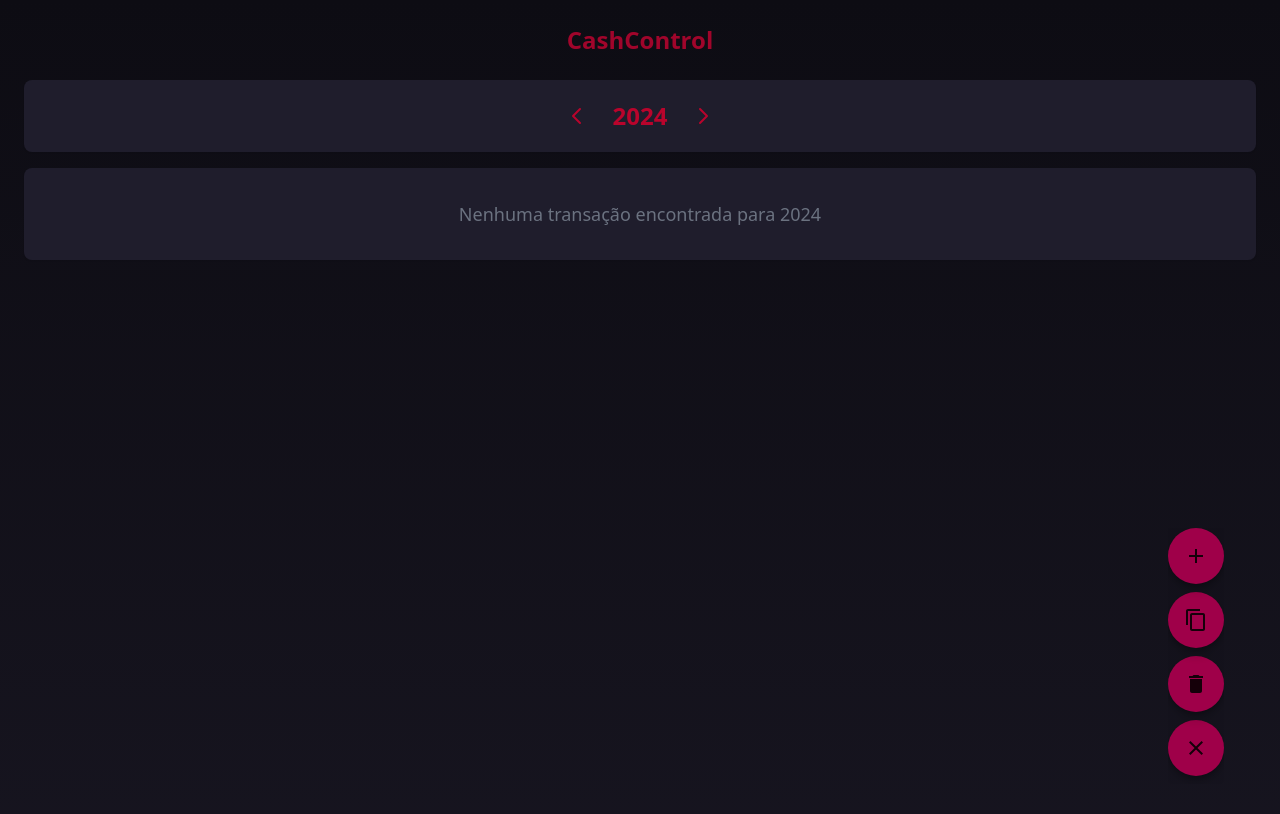
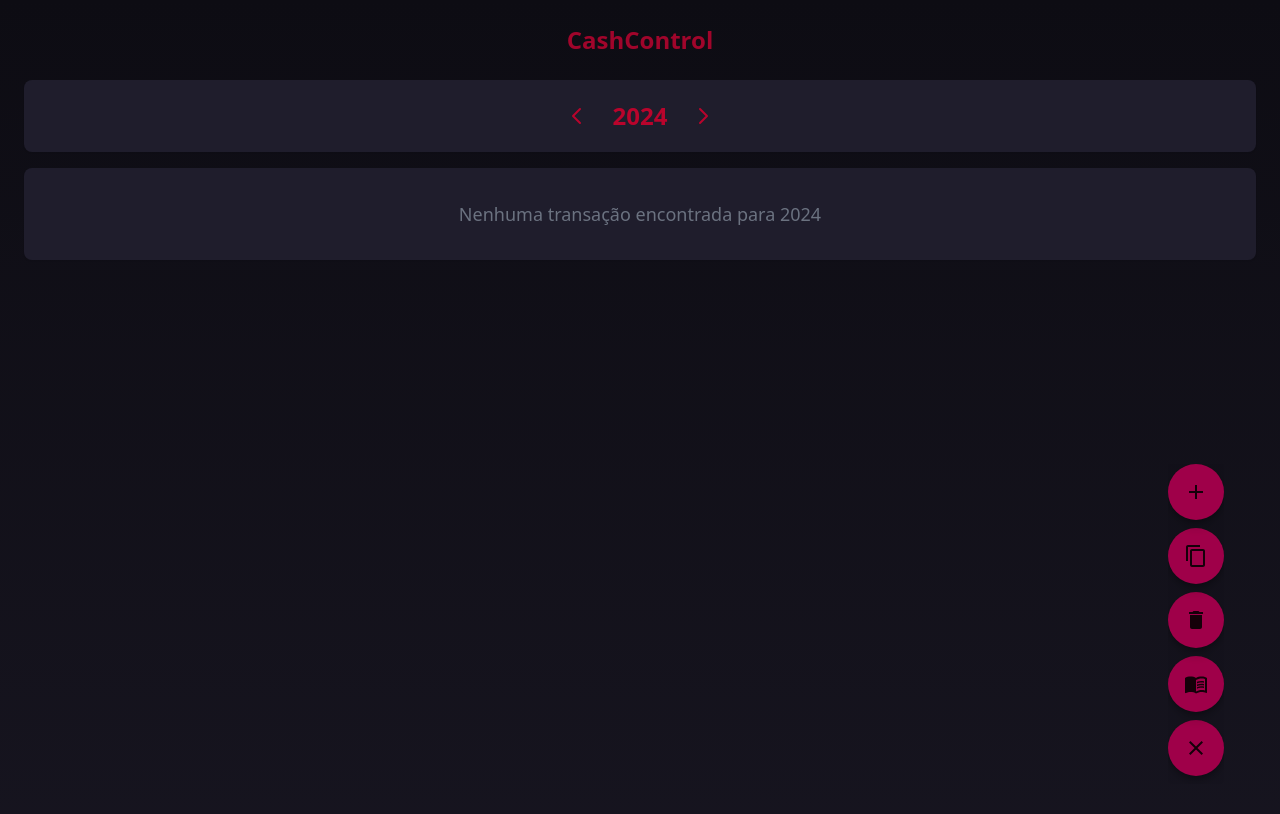
Before and after one commit to felipesantosdd/cash-control, a React app: page / in a window 1280 px wide. Both pictures are taken after a click on the button 1196 px from the left and 753 px from the top of the page. Shown: the top 814 px of the page. Built offline with nearby package versions, Linux system fonts and the light colour scheme; the HTML template or start-up script is replaced by a standard one.

Commit message:
feat/adição do botão para a documentação

```diff
--- a/src/components/MenuItem.jsx
+++ b/src/components/MenuItem.jsx
@@ -5,15 +5,46 @@ import ContentCopyIcon from "@mui/icons-material/ContentCopy";
 import DeleteIcon from "@mui/icons-material/Delete";
 import CloseIcon from "@mui/icons-material/Close";
 import MenuIcon from "@mui/icons-material/Menu";
+import MenuBookIcon from "@mui/icons-material/MenuBook";
+import { IconButton, Tooltip } from "@mui/material";
 
-const MenuAnimado = ({ onAddClick, onCloneClick, onDeleteClick }) => {
+const MenuAnimado = ({
+  onAddClick,
+  onCloneClick,
+  onDeleteClick,
+  openExternal,
+}) => {
   const [showMenu, setShowMenu] = useState(false);
 
   const menuItems = [
-    { icon: <CloseIcon />, onClick: () => setShowMenu(false) },
-    { icon: <DeleteIcon />, onClick: onDeleteClick },
-    { icon: <ContentCopyIcon />, onClick: onCloneClick },
-    { icon: <AddIcon />, onClick: onAddClick },
+    {
+      icon: <CloseIcon />,
+      onClick: () => setShowMenu(false),
+      legend: "Fechar menu de ações",
+    },
+    {
+      icon: <MenuBookIcon />,
+      onClick: () =>
+        openExternal(
+          "https://github.com/felipesantosdd/cash-control#cashcontrol"
+        ),
+      legend: "Abrir documentação no GitHub",
+    },
+    {
+      icon: <DeleteIcon />,
+      onClick: onDeleteClick,
+      legend: "Excluir todas as transações de um mês",
+    },
+    {
+      icon: <ContentCopyIcon />,
+      onClick: onCloneClick,
+      legend: "Duplicar transações para o outro mês",
+    },
+    {
+      icon: <AddIcon />,
+      onClick: onAddClick,
+      legend: "Adicionar nova transação",
+    },
   ];
 
   return (
@@ -28,6 +59,7 @@ const MenuAnimado = ({ onAddClick, onCloneClick, onDeleteClick }) => {
         >
           <div className="flex flex-col-reverse gap-2 mb-2">
             {menuItems.map((item, index) => (
+              <Tooltip title={item.legend} placement="left">
                 <Fab
                   key={index}
                   onClick={item.onClick}
@@ -35,6 +67,7 @@ const MenuAnimado = ({ onAddClick, onCloneClick, onDeleteClick }) => {
                 >
                   {item.icon}
                 </Fab>
+              </Tooltip>
             ))}
           </div>
         </div>
--- a/src/main.js
+++ b/src/main.js
@@ -7,7 +7,7 @@ const transactionService = require("./backend/services/transactionService");
 try {
   require("electron-reloader")(module, {
     debug: false,
-    watchRenderer: false,
+    watchRenderer: true,
   });
 } catch (_) {
   console.log("Error");
--- a/src/renderer/App.jsx
+++ b/src/renderer/App.jsx
@@ -24,6 +24,7 @@ const App = () => {
     categories,
     createTransaction,
     deleteTransaction,
+    openLink,
   } = useTransaction();
 
   const handleSubmit = async (formData) => {
@@ -127,6 +128,7 @@ const App = () => {
             onAddClick={() => setIsFormOpen(true)}
             onCloneClick={() => setIsCloneModalOpen(true)}
             onDeleteClick={() => setIsClearMonthModalOpen(true)}
+            openExternal={openLink}
           />
           {/* {showMenu && (
             <>
```
Also changed, not shown: 2 other files (tests, documents, lock files or other folders). Lines whose indentation alone changed are shown as unchanged.
